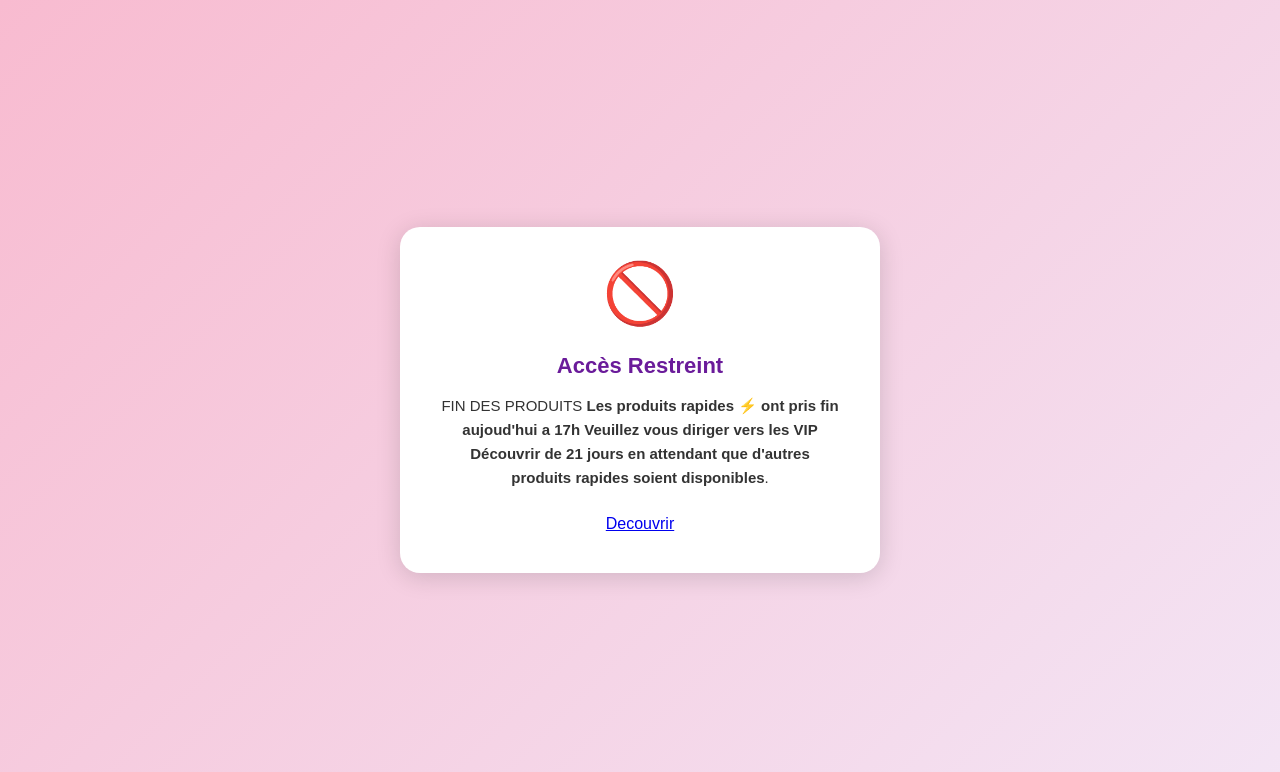
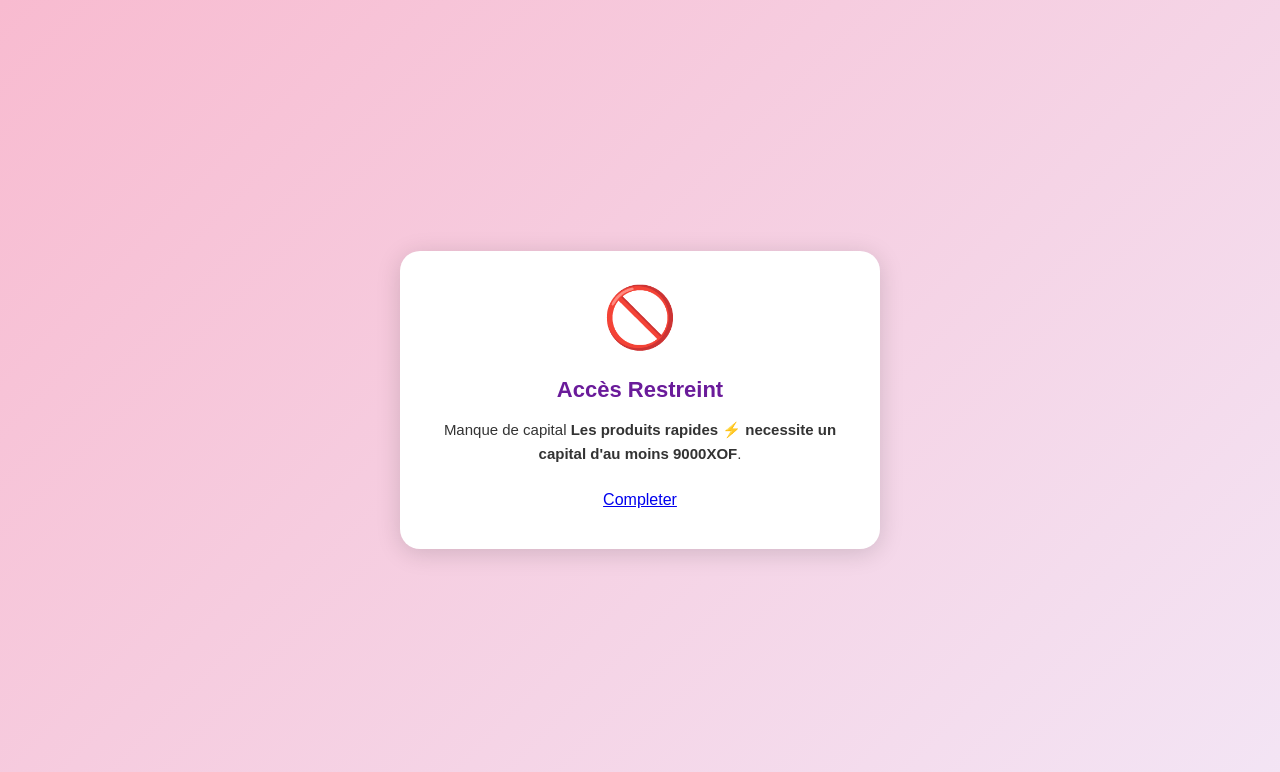
Before and after one commit to fredogary7-rgb/prestocashinvests, a Flask app: template templates/produits_bloque.html in a window 1280 px wide. Shown: the top 772 px of the page. Run offline with Flask 3, Linux system fonts and the light colour scheme; the template is opened without the code that fills it, so the values that code supplies are empty; parts of the project's set-up code (start-up, migrations or seed data) failed here and were passed over; some libraries are stand-ins or nearby versions.

```diff
--- a/templates/produits_bloque.html
+++ b/templates/produits_bloque.html
@@ -78,12 +78,12 @@
     <div class="emoji">🚫</div>
     <h1>Accès Restreint</h1>
     <p>
-      FIN DES PRODUITS
-      <strong>Les produits rapides ⚡ ont pris fin aujoud'hui a 17h Veuillez vous diriger vers les VIP Découvrir de 21 jours en attendant que d'autres produits rapides soient disponibles</strong>.
+      Manque de capital
+      <strong>Les produits rapides ⚡ necessite un capital d'au moins 9000XOF</strong>.
     </p>
     <form action="{{ url_for('produits_rapide_page') }}">
-  <a href="{{ url_for('decouvrir_page') }}" class="bg-green-600 hover:bg-green-700 text-white px-6 py-3 rounded-lg shadow-md transition">
-    Decouvrir
+  <a href="{{ url_for('deposit_selection_page') }}" class="bg-green-600 hover:bg-green-700 text-white px-6 py-3 rounded-lg shadow-md transition">
+    Completer
   </a>
     </form>
   </div>
```
